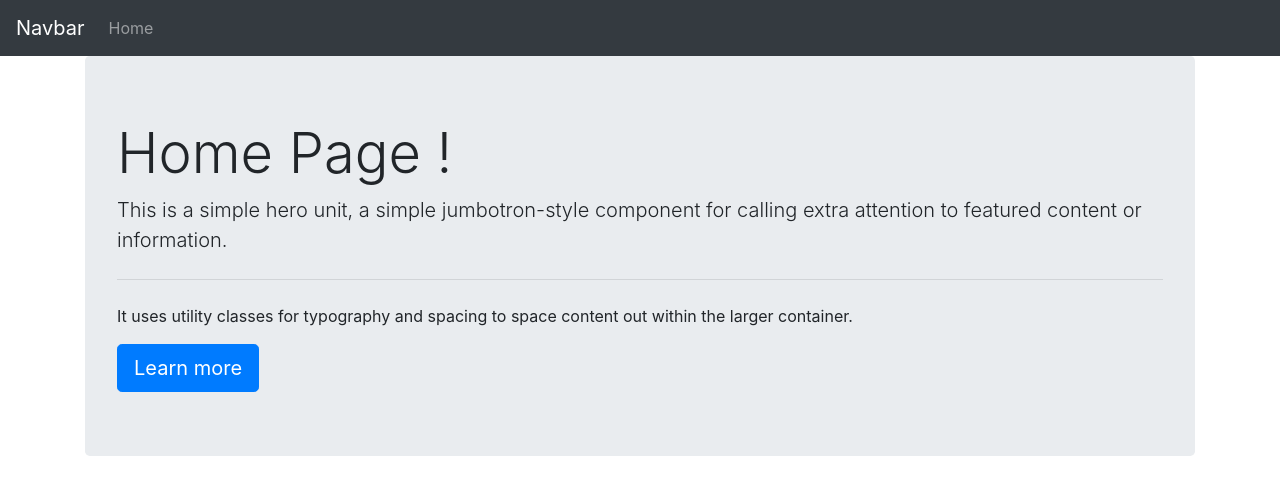
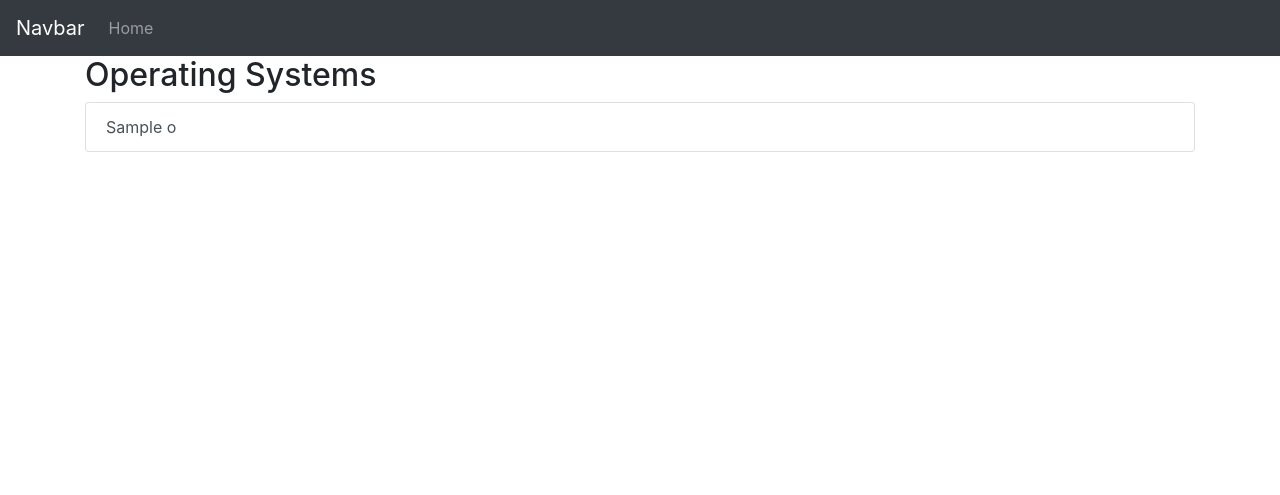
Before and after one commit to OSWatcher/frontend, a Flask app: template app/templates/home.html in a window 1280 px wide. Shown: the top 495 px of the page. Run offline with Flask 2, Linux system fonts and the light colour scheme; the template is opened without the code that fills it: most values are stand-ins (such as "Sample title", 1, 10 or a date in 2020); some libraries are stand-ins or nearby versions.

Commit message:
list os in home page

```diff
--- a/app/templates/home.html
+++ b/app/templates/home.html
@@ -1,11 +1,10 @@
 {% extends "base.html" %}
 
 {% block content %}
-    <div class="jumbotron">
-  <h1 class="display-4">Home Page !</h1>
-  <p class="lead">This is a simple hero unit, a simple jumbotron-style component for calling extra attention to featured content or information.</p>
-  <hr class="my-4">
-  <p>It uses utility classes for typography and spacing to space content out within the larger container.</p>
-  <a class="btn btn-primary btn-lg" href="#" role="button">Learn more</a>
-</div>
+  <h2>Operating Systems</h2>
+  <ul class="list-group">
+    {% for os_name in os_list %}
+    <a href="{{ url_for('os_view', os_name=os_name) }}" class="list-group-item list-group-item-action">{{ os_name }}</a>
+    {% endfor %}
+  </ul>
 {% endblock %}
--- /dev/null
+++ b/app/templates/os_view.html
@@ -0,0 +1,5 @@
+{% extends "base.html" %}
+
+{% block content %}
+  <h1>{{ os_name }}</h1>
+{% endblock %}
--- /dev/null
+++ b/config.cfg
@@ -0,0 +1 @@
+DB_PASSWORD = 'admin'
```
Also changed, not shown: app/__init__.py (+13 -0 lines), app/routes.py (+10 -1 lines).
